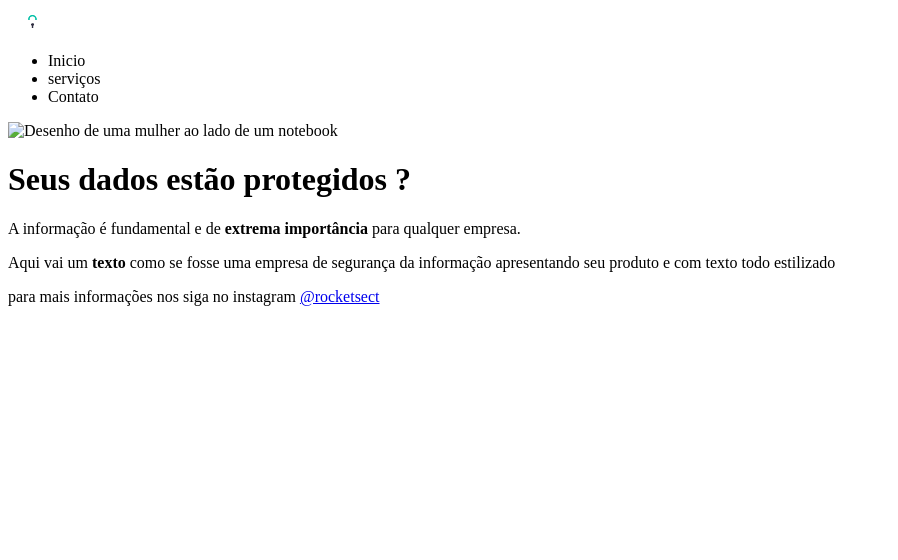
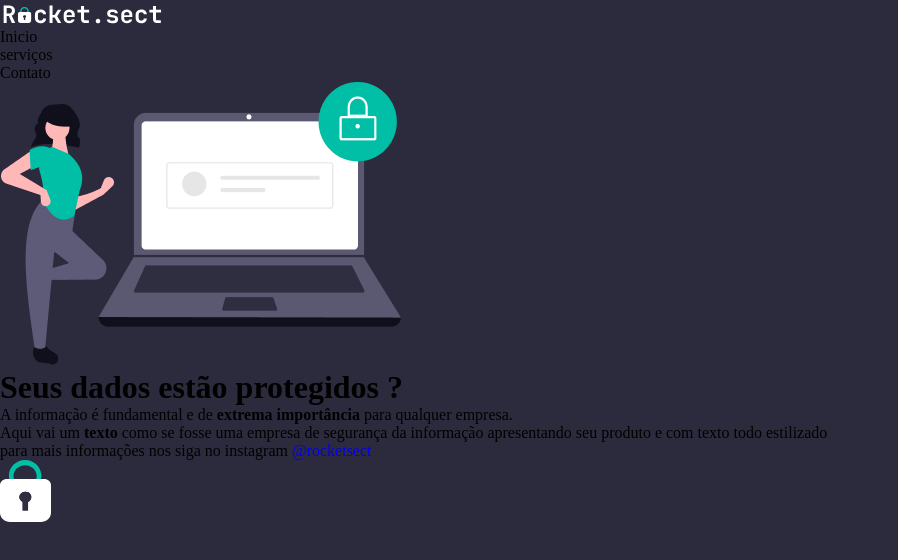
Before and after one commit to williangomesdev/Explorer-Stage02-Recriando_layout, a plain HTML site: page index.html in a window 1280 px wide. Shown: the whole page, without its empty margins (0-898 px from the left). Drawn offline with Linux system fonts and the light colour scheme.

Commit message:
Consfigurações inciais da estilização

```diff
--- a/index.html
+++ b/index.html
@@ -5,6 +5,7 @@
     <meta http-equiv="X-UA-Compatible" content="IE=edge" />
     <meta name="viewport" content="width=device-width, initial-scale=1.0" />
     <title>Document</title>
+    <link rel="stylesheet" href="style.css">
   </head>
   <body>
     <header>
@@ -21,7 +22,7 @@
     </header>
     <main>
       <div class="mainImage">
-        <img src="" alt="Desenho de uma mulher ao lado de um notebook" />
+        <img src="./images/img1.png" alt="Desenho de uma mulher ao lado de um notebook" />
       </div>
       <div class="mainInfo">
         <h1>Seus dados estão <span>protegidos</span> ?</h1>
@@ -43,5 +44,6 @@
         <a href="https://instagram.com/rocketsect">@rocketsect</a>
       </p>
     </footer>
+    <div id="padLock"><img src="./images/padlock.svg" alt="Cadeado que ser refere ao tema de segurança da informação"></div>
   </body>
 </html>
--- a/style.css
+++ b/style.css
@@ -0,0 +1,19 @@
+* {
+  margin: 0;
+  padding: 0;
+  box-sizing: border-box;
+  border: none;
+  text-decoration: none;
+}
+
+:root {
+  --background: #2c2b3d;
+  --white: #ffffff;
+  --green: #00bfa6;
+  --gray: #c2c2c2;
+}
+
+body {
+  min-height: 100vh;
+  background: var(--background) ;
+}
```
